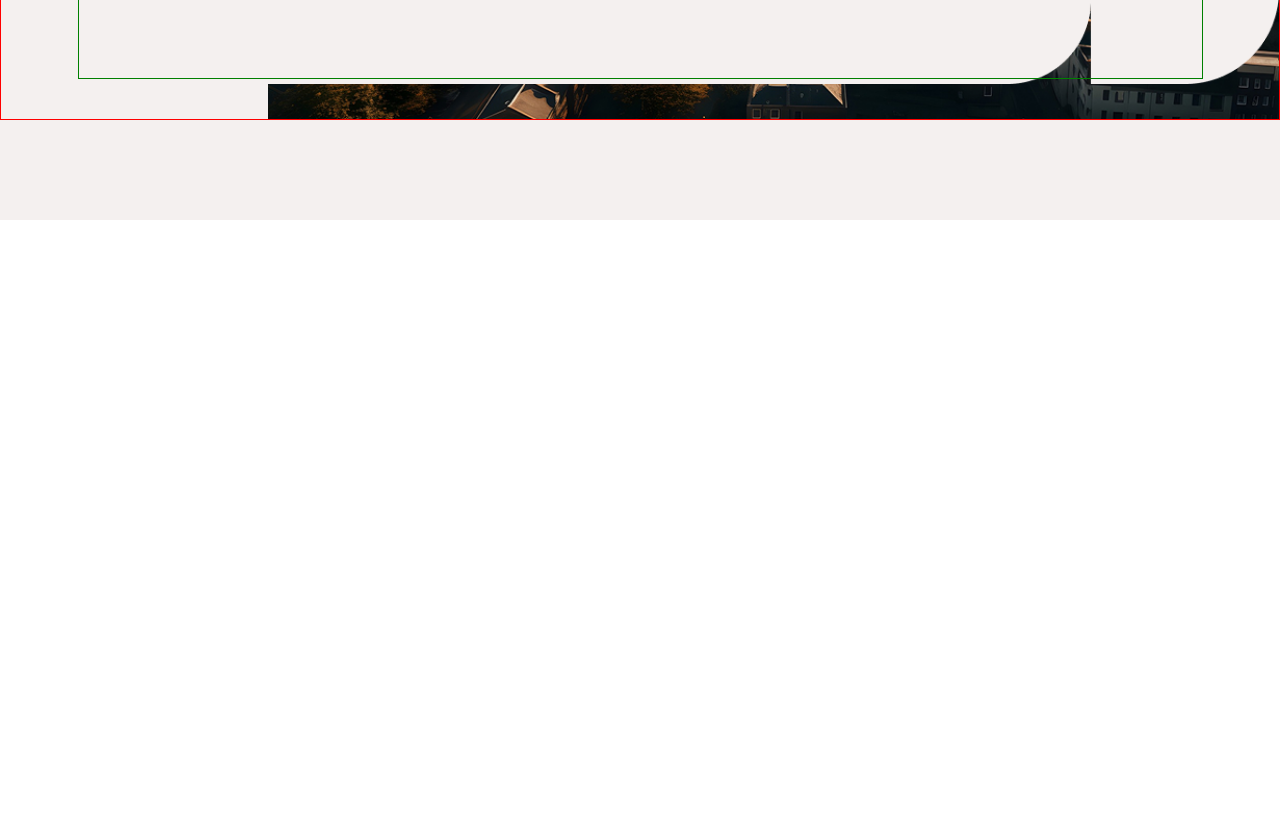
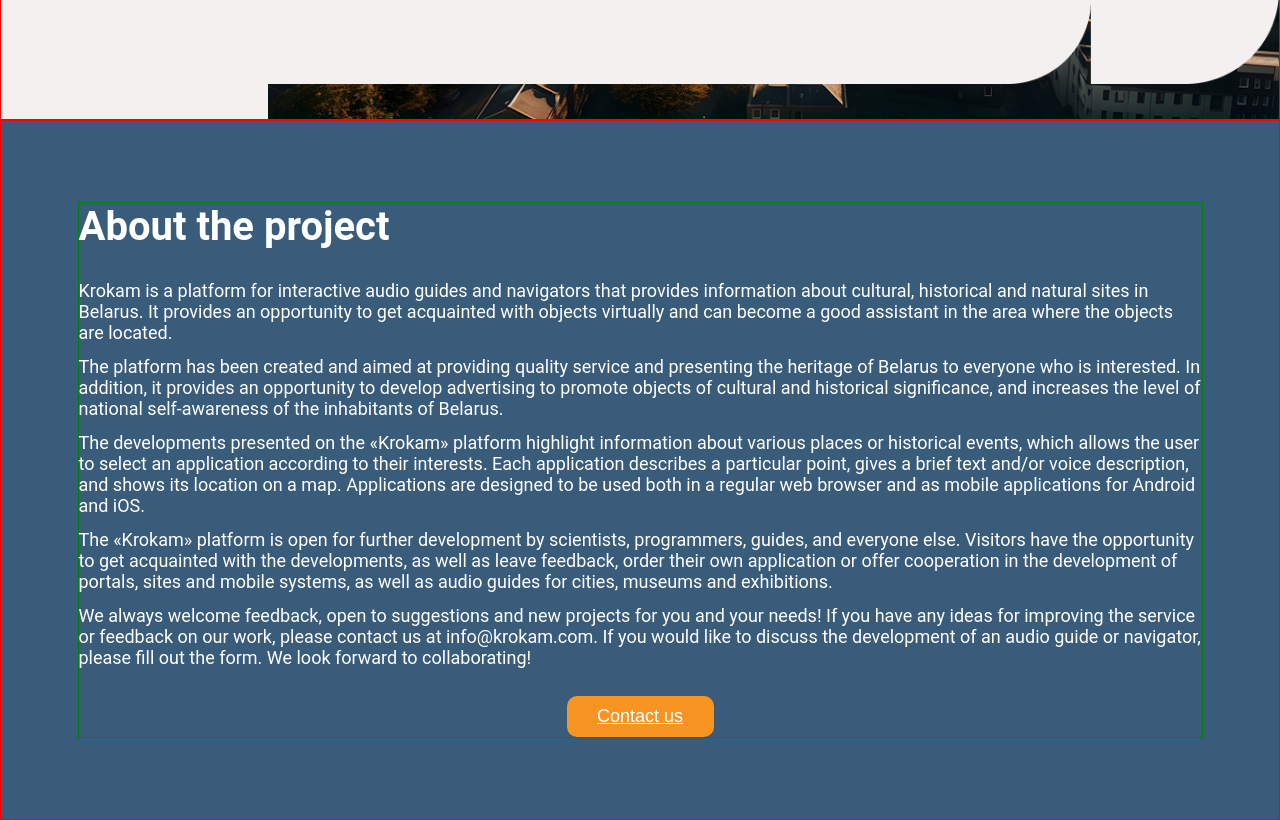
Before and after one commit to samsak1990/Krokam, a React (Create React App) app: page / in a window 1280 px wide. Shown: the part 580-1400 px from the top of the page. Before the commit the page ends 800 px from the top, so only its background shows below. Built offline with nearby package versions, Linux system fonts and the light colour scheme; the HTML template or start-up script is replaced by a standard one.

Commit message:
Box About is done!

```diff
--- a/src/App.jsx
+++ b/src/App.jsx
@@ -1,10 +1,12 @@
 import style from './App.module.scss'
+import BoxAbout from './modules/BoxAbout/BoxAbout';
 import BoxIntroduction from './modules/BoxIntroduction/BoxIntroduction';
 
 function App() {
   return (
     <div className={style.app}>
        <BoxIntroduction></BoxIntroduction>
+       <BoxAbout></BoxAbout>
     </div>
   );
 }
--- a/src/App.module.scss
+++ b/src/App.module.scss
@@ -9,7 +9,7 @@
 
 .app{
     width: 100%;
-    height: 100vh;
+    min-height: 100vh;
     background-color: $bg-grey;
     display: flex;
     flex-direction: column;
--- a/src/components/WrapperBox/WrapperBox.jsx
+++ b/src/components/WrapperBox/WrapperBox.jsx
@@ -1,8 +1,8 @@
 import React from "react";
 import styles from './WrapperBox.module.scss'
-const WrapperBox = ({children, classExtra})=>{
+const WrapperBox = ({children, classExtra, center})=>{
     return (
-        <div className={[styles.wrapperBox, classExtra].join(' ')}>
+        <div className={[styles.wrapperBox, , center ? styles.contentCenter: '', classExtra ].join(' ')}>
             {children}
         </div>
     )
--- a/src/components/WrapperBox/WrapperBox.module.scss
+++ b/src/components/WrapperBox/WrapperBox.module.scss
@@ -1,3 +1,4 @@
+
 .wrapperBox{
     border: 1px solid red;
     position: relative;
@@ -6,3 +7,9 @@
     min-height: 700px;
     padding: 40px 0;
 }
+
+.contentCenter{
+    display: flex;
+    flex-direction: column;
+    justify-content: space-around;
+}
--- a/src/components/WrapperContent/WrapperContent.module.scss
+++ b/src/components/WrapperContent/WrapperContent.module.scss
@@ -1,3 +1,5 @@
+@import '../../App.module.scss';
+
 .wrapperContent{
     border: 1px solid green;
     width: 1125px;
--- /dev/null
+++ b/src/modules/BoxAbout/BoxAbout.jsx
@@ -0,0 +1,35 @@
+import React from "react";
+import style from './BoxAbout.module.scss'
+import H2 from "../../views/HeaderH2/H2";
+import WrapperContent from "../../components/WrapperContent/WrapperContent";
+import WrapperBox from "../../components/WrapperBox/WrapperBox";
+import Button from "../../views/Button/Button";
+
+const BoxAbout = () =>{
+    return (
+        <WrapperBox classExtra={style.background_blue} center={true}>
+            <WrapperContent >
+                <H2 color='white'>About the project</H2>
+                <div className={style.textAbout}>
+                    <p>Krokam is a platform for interactive audio guides and navigators that provides information about cultural, historical and natural sites in Belarus. It provides an opportunity to get acquainted with objects virtually and can become a good assistant in the area where the objects are located.</p>
+                    <p>
+                    The platform has been created and aimed at providing quality service and presenting the heritage of Belarus to everyone who is interested. In addition, it provides an opportunity to develop advertising to promote objects of cultural and historical significance, and increases the level of national self-awareness of the inhabitants of Belarus.
+                    </p>
+                    <p>
+                    The developments presented on the «Krokam» platform highlight information about various places or historical events, which allows the user to select an application according to their interests. Each application describes a particular point, gives a brief text and/or voice description, and shows its location on a map. Applications are designed to be used both in a regular web browser and as mobile applications for Android and iOS.
+                    </p>
+                    <p>
+                    The «Krokam» platform is open for further development by scientists, programmers, guides, and everyone else. Visitors have the opportunity to get acquainted with the developments, as well as leave feedback, order their own application or offer cooperation in the development of portals, sites and mobile systems, as well as audio guides for cities, museums and exhibitions.
+                    </p>
+                    <p>
+                    We always welcome feedback, open to suggestions and new projects for you and your needs! If you have any ideas for improving the service or feedback on our work, please contact us at info@krokam.com. If you would like to discuss the development of an audio guide or navigator, please fill out the form. We look forward to collaborating!
+                    </p>
+                </div>
+                <Button>Contact us</Button>
+            </WrapperContent>
+        </WrapperBox>
+
+    )
+}
+
+export default BoxAbout
--- /dev/null
+++ b/src/modules/BoxAbout/BoxAbout.module.scss
@@ -0,0 +1,16 @@
+@import '../../App.module.scss';
+
+.background_blue{
+    background-color: $bg-blue;
+}
+
+.textAbout{
+    font-size: 18px;
+    font-weight: 400;
+    color: #fff;
+    text-align: left;
+    margin-bottom: 28px;
+    p:not(:last-child){
+        margin-bottom: 13px;
+    }
+}
--- /dev/null
+++ b/src/views/Button/Button.jsx
@@ -0,0 +1,10 @@
+import React from "react";
+import style from './Button.module.scss'
+
+const Button = ({children})=>{
+    return (
+        <button className={style.button}>{children}</button>
+    )
+}
+
+export default Button
--- /dev/null
+++ b/src/views/Button/Button.module.scss
@@ -0,0 +1,16 @@
+@import '../../App.module.scss';
+
+.button{
+    display: block;
+    width: 147px;
+    height: 41px;
+    background-color:$bg-orange;
+    border-radius: 10px;
+    text-decoration: underline;
+    font-size: 18px;
+    color:#fff;
+    outline: none;
+    border: none;
+    margin: 0 auto;
+    cursor: pointer;
+}
--- /dev/null
+++ b/src/views/HeaderH2/H2.jsx
@@ -0,0 +1,10 @@
+import React from "react";
+import style from './H2.module.scss'
+
+const H2 = ({children, color='black'})=>{
+    return (
+        <h2 className={color === 'black' ? style.black : style.white}>{children}</h2>
+    )
+}
+
+export default H2
--- /dev/null
+++ b/src/views/HeaderH2/H2.module.scss
@@ -0,0 +1,15 @@
+@mixin header2Global{
+    font-size: 40px;
+    font-weight: 600;
+    margin-bottom: 30px;
+}
+
+.black{
+    @include header2Global();
+    color: black;
+}
+
+.white{
+    @include header2Global();
+    color: white;
+}
```
